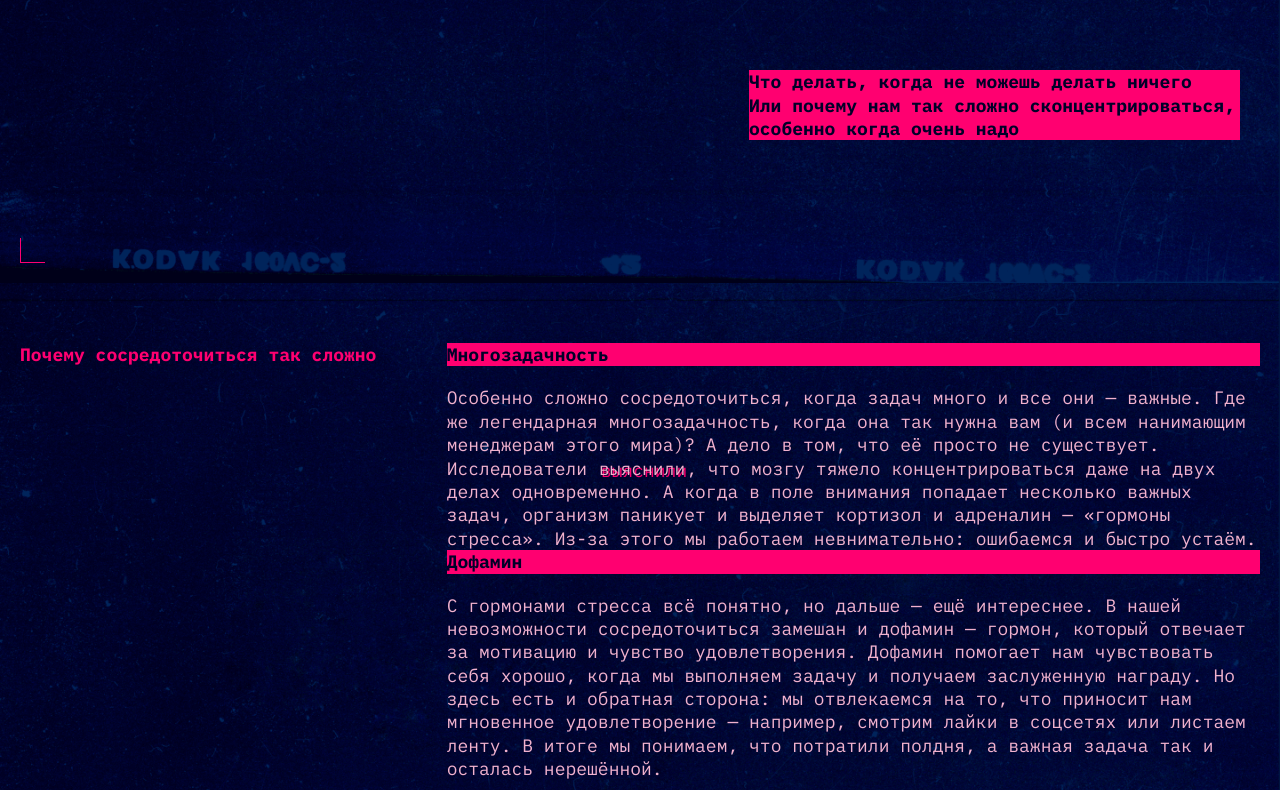
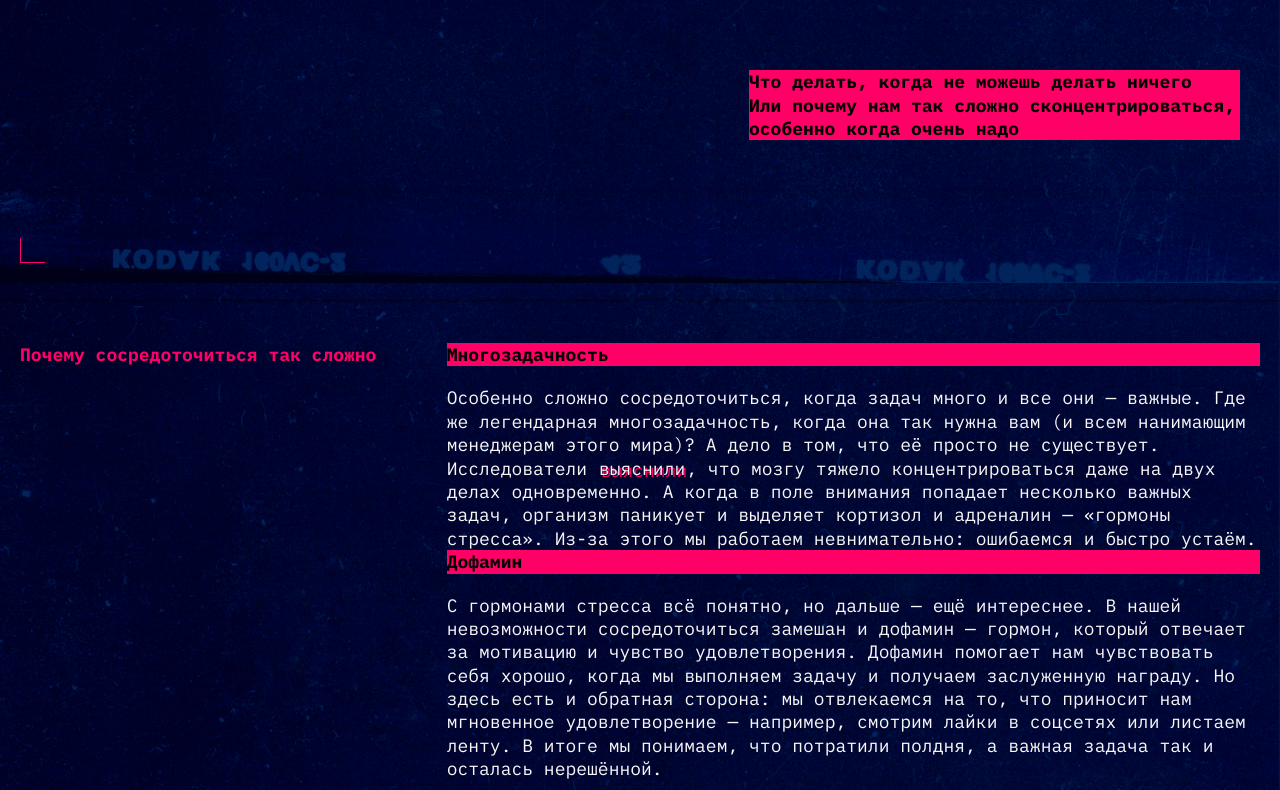
Before and after one commit to Marz96/slozhno-sosredotochitsya-ad, a plain HTML site: page index.html in a window 1280 px wide. Shown: the part 517-1307 px from the top of the page. Drawn offline with Linux system fonts and the light colour scheme.

Commit message:
Update dark theme colors in dark.css

```diff
--- a/styles/dark.css
+++ b/styles/dark.css
@@ -1,15 +1,17 @@
+
 :root.theme-dark {
-  --accent-color: #ff0070;
-  --bg-color: #000028;
-  --text-color: #f1b2ce;
-  --title-color: #db00ff;
-  --section-title-color: #ff0070;
-  --button-color: #ff0070;
-  --button-hover-color: rgba(255, 0, 112, 0.4);
-  --link-shadow: #ff0070;
+  --accent-color: #FF0066;
+  --bg-color: #0F0E1A;
+  --text-color: #F8F8F8;
+  --title-color: #FF0066;
+  --section-title-color: #FF0066;
+  --button-color: #FF0066;
+  --button-hover-color: rgba(255, 0, 102, 0.4);
+  --link-shadow: #FF0066;
   --bg-image: url('../images/cover-image-dark.png');
-  --article-title-bg: #ff0070;
-  --article-title-color: #000028;
-  --decor-color: #ff0070;
-  --menu-color: #ff0070;
+  --article-title-bg: #FF0066;
+  --article-title-color: #000000;
+
+  --title-gradient: linear-gradient(90deg, #FF0066, #9D00FF, #00FFCF);
+  --title-shadow: 0 0 20px rgba(255, 0, 102, 0.8);
 }
```
